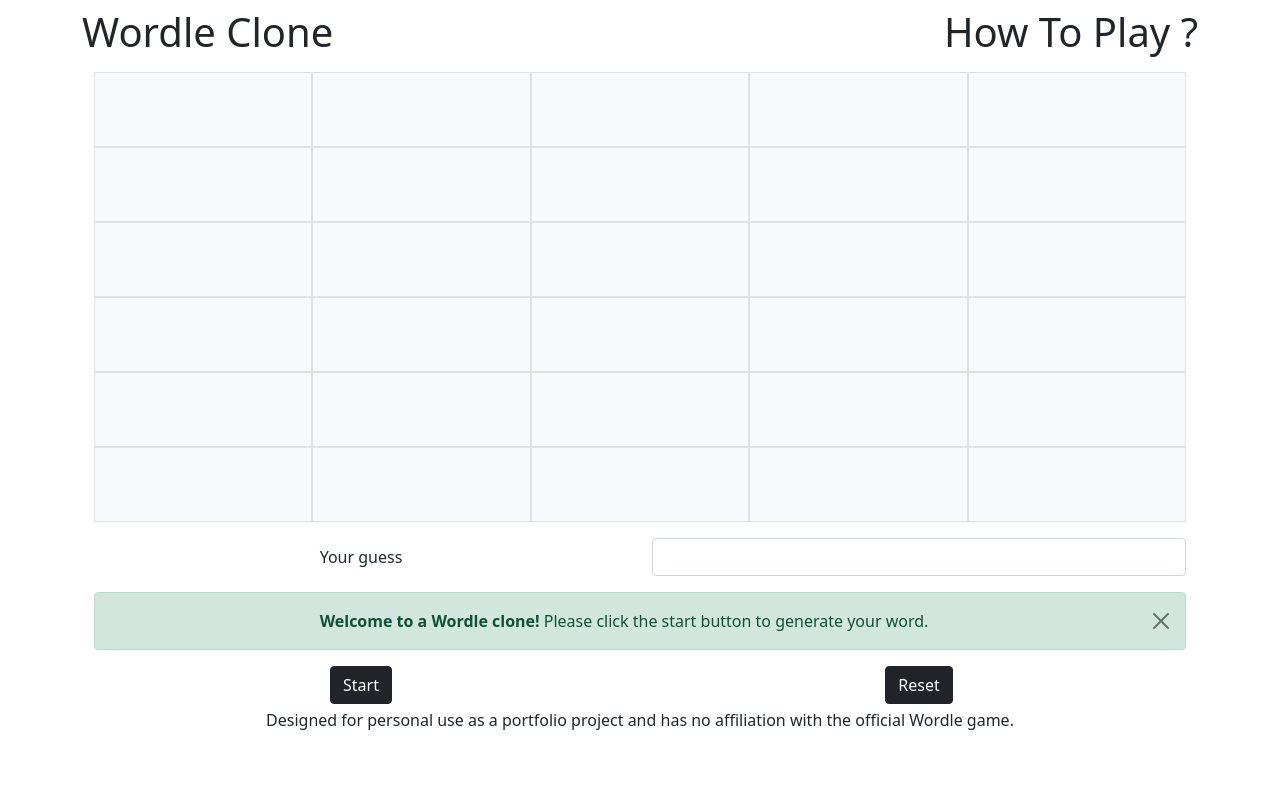
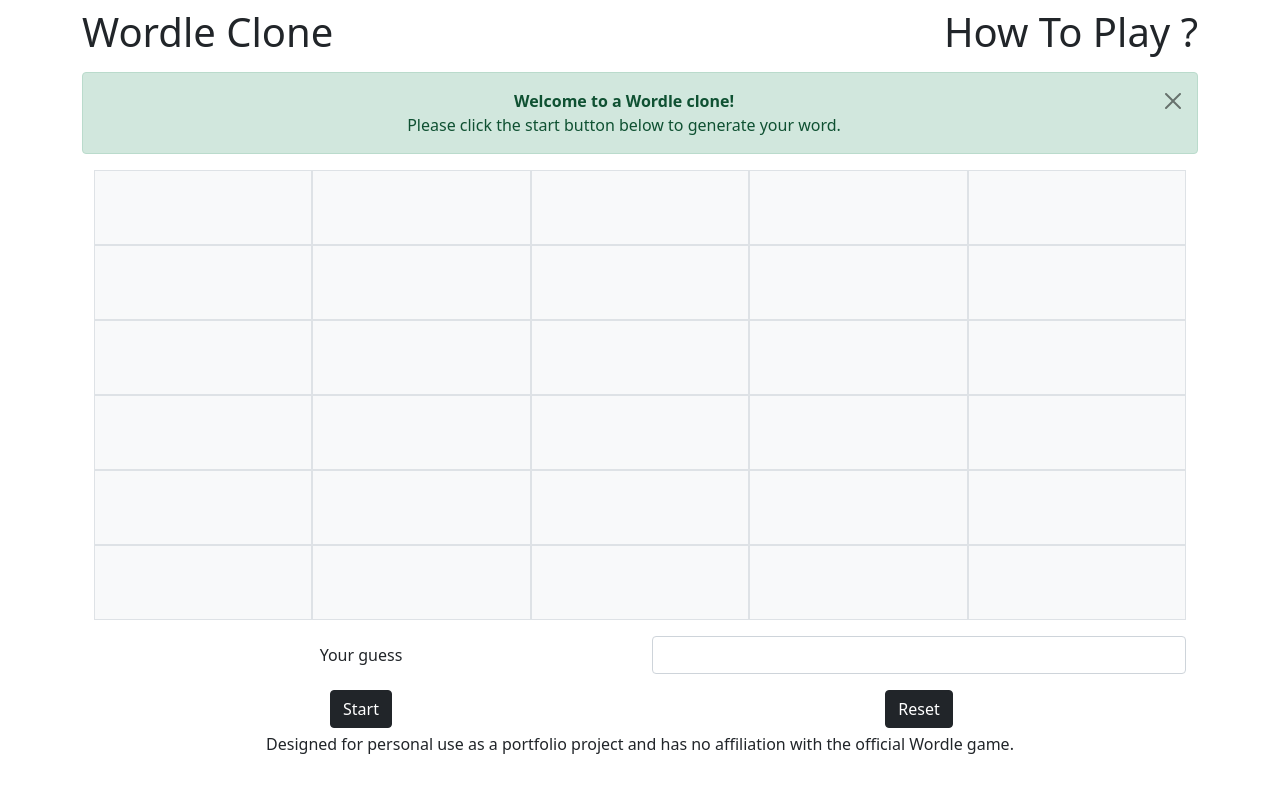
Before and after one commit to wallace-y/redesigned-octo-chainsaw, a React (Vite) app: page / in a window 1280 px wide. Shown: the top 792 px of the page. Built offline with nearby package versions, Linux system fonts and the light colour scheme.

Commit message:
adding an alert when the start button has not been pressed

```diff
--- /dev/null
+++ b/src/Components/Alert.jsx
@@ -0,0 +1,18 @@
+function Alert() {
+  return (
+    <div
+      className="alert alert-danger alert-dismissible fade show"
+      role="alert"
+    >
+      Please click the start button to generate your word.
+      <button
+        type="button"
+        className="btn-close"
+        data-bs-dismiss="alert"
+        aria-label="Close"
+      ></button>
+    </div>
+  );
+}
+
+export default Alert;
--- a/src/Components/GameContainer.jsx
+++ b/src/Components/GameContainer.jsx
@@ -71,6 +71,20 @@
 
   return (
     <div className="container text-center">
+      {/* This is an alert which shows on game load as default */}
+      <div
+        className="alert alert-success alert-dismissible fade show"
+        role="alert"
+      >
+        <strong>Welcome to a Wordle clone!</strong> <br />
+        Please click the start button below to generate your word.
+        <button
+          type="button"
+          className="btn-close"
+          data-bs-dismiss="alert"
+          aria-label="Close"
+        ></button>
+      </div>
       <div className="container mb-3 text-center">
         <Word guess={guess[0]} currentWord={currentWord} />
         <Word guess={guess[1]} currentWord={currentWord} />
@@ -80,6 +94,7 @@
         <Word guess={guess[5]} currentWord={currentWord} />
       </div>
       <Guess guess={guess} currentWord={currentWord} setGuess={setGuess} />
+
       <div className="container text-center">
         <div className="row">
           <div className="col">
--- a/src/Components/Guess.jsx
+++ b/src/Components/Guess.jsx
@@ -1,15 +1,18 @@
 import { useState } from "react";
+import Alert from "./Alert";
 
 function Guess(props) {
   const [newGuess, setNewGuess] = useState("");
   const guess = props.guess;
   const currentWord = props.currentWord;
   const setGuess = props.setGuess;
+  const [startAlert, setStartAlert] = useState(false);
 
   function handleSubmit(event) {
     if (!currentWord) {
-      alert("Please press start.");
+      setStartAlert(true);
     } else {
+      setStartAlert(false);
       setGuess((currentList) => {
         return [...currentList, newGuess];
       });
@@ -42,20 +45,9 @@
           />
         </div>
       </div>
-      {/* This is an alert which shows on game load as default */}
-      <div
-        className="alert alert-success alert-dismissible fade show"
-        role="alert"
-      >
-        <strong>Welcome to a Wordle clone!</strong> Please click the start
-        button to generate your word.
-        <button
-          type="button"
-          className="btn-close"
-          data-bs-dismiss="alert"
-          aria-label="Close"
-        ></button>
-      </div>
+
+      {/* Alert when the start button has not been pressed */}
+      {startAlert && <Alert />}
     </form>
   );
 }
```
